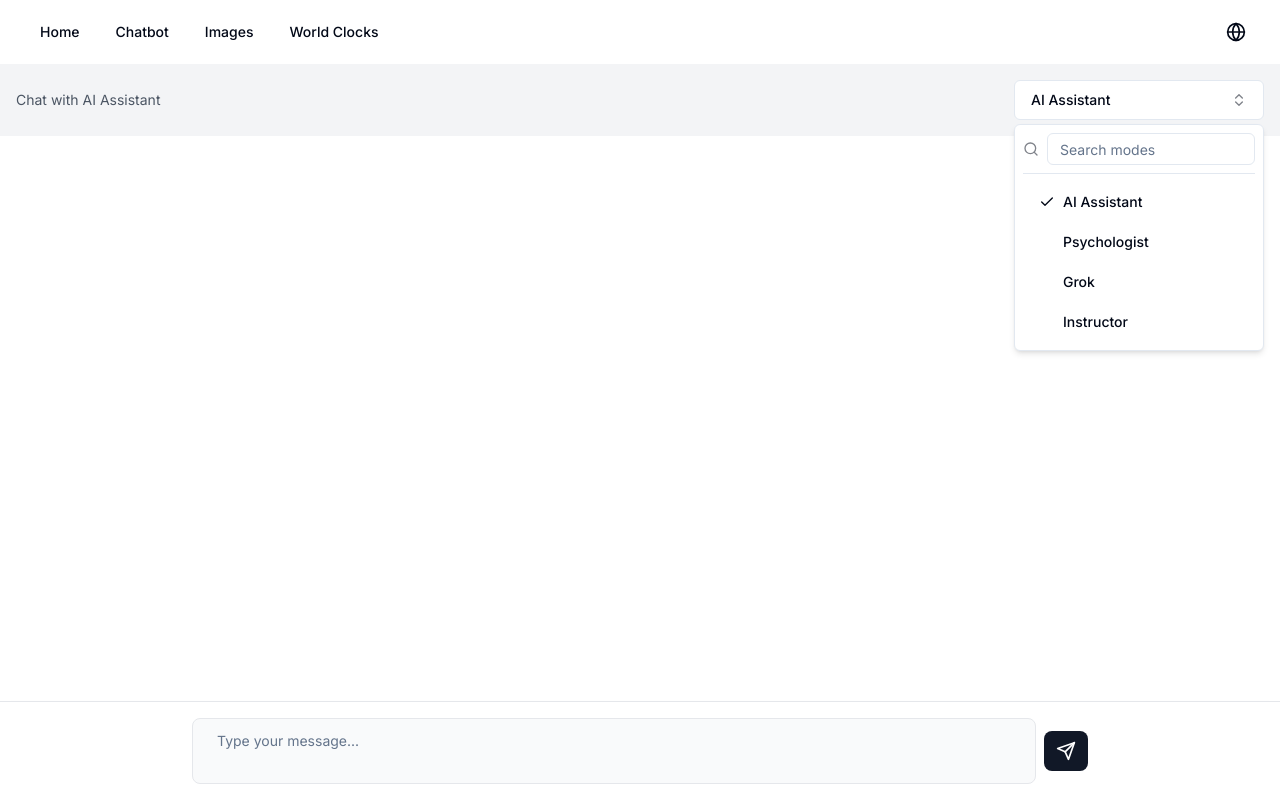
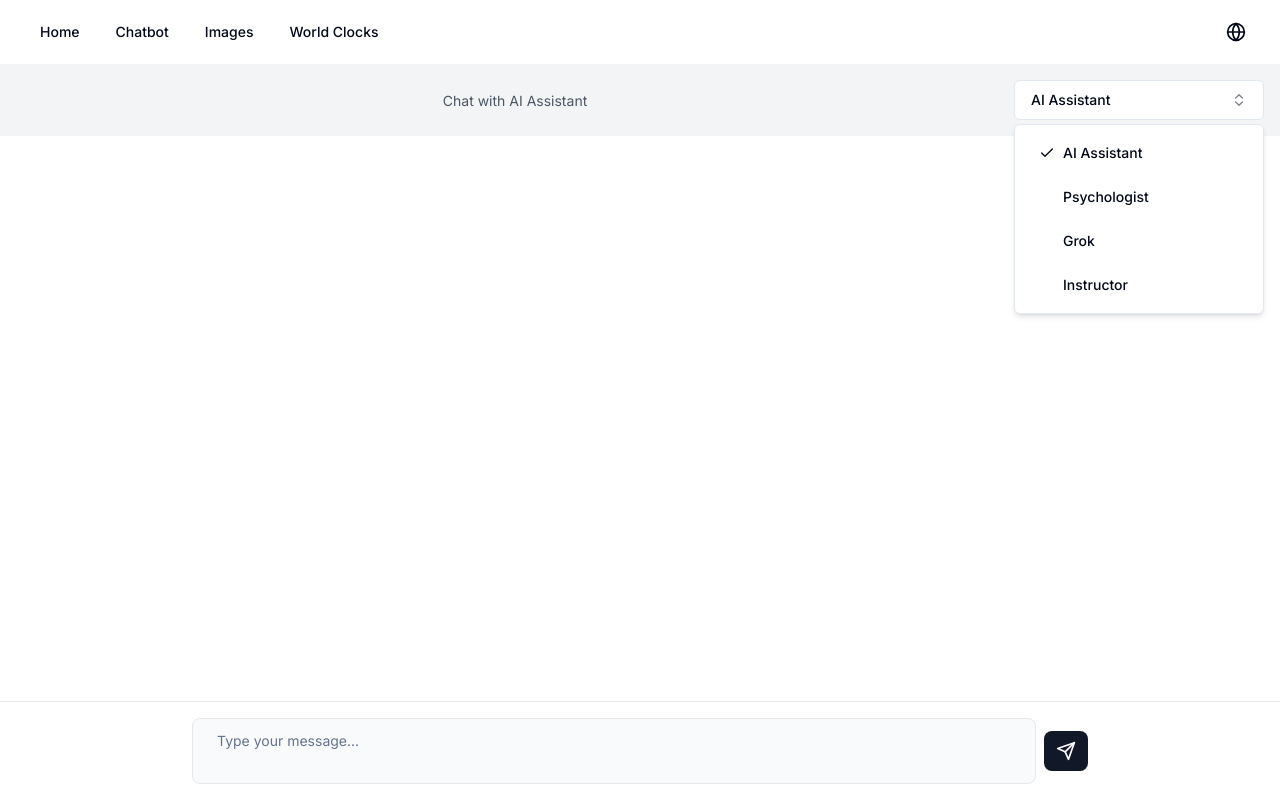
Before and after one commit to zepedroc/Whatevs, a Next.js app: page /en/chatbot in a window 1280 px wide. Both pictures are taken after a click on the button "AI Assistant". Built offline with nearby package versions, Linux system fonts and the light colour scheme.

Commit message:
Clear conversation when changing chat modes

```diff
--- a/src/app/[locale]/chatbot/page.tsx
+++ b/src/app/[locale]/chatbot/page.tsx
@@ -5,57 +5,35 @@ import { Suspense } from 'react';
 import Markdown from 'react-markdown';
 import remarkGfm from 'remark-gfm';
 import { useChat } from 'ai/react';
-import { useSearchParams, useRouter } from 'next/navigation';
+import { useSearchParams } from 'next/navigation';
 import { useTranslations } from 'next-intl';
-import { Check, ChevronsUpDown, Search } from 'lucide-react';
 
 import { SendIcon } from '@/icons/icons';
 import { Textarea } from '@/components/ui/textarea';
 import { Button } from '@/components/ui/button';
-import { Popover, PopoverContent, PopoverTrigger } from '@/components/ui/popover';
 import { ChatMode } from '@/constants/chatbot-constants';
-import { cn } from '@/lib/utils';
-import { Input } from '@/components/ui/input';
-
-type ChatModeOption = {
-  value: ChatMode;
-  label: string;
-  description: string;
-};
+import { ChatModeSelector } from '@/components/chat-mode-selector';
 
 function ChatContent() {
   const searchParams = useSearchParams();
-  const router = useRouter();
   const mode = searchParams.get('mode') || ChatMode.AIAssistant;
   const t = useTranslations();
-  const [open, setOpen] = React.useState(false);
-  const [search, setSearch] = React.useState('');
 
-  const chatModes: ChatModeOption[] = [
-    {
-      value: ChatMode.AIAssistant,
-      label: t('chatModes.aiAssistant.title'),
-      description: t('chatModes.aiAssistant.description'),
-    },
-    {
-      value: ChatMode.Psychologist,
-      label: t('chatModes.psychologist.title'),
-      description: t('chatModes.psychologist.description'),
-    },
-    {
-      value: ChatMode.Grok,
-      label: t('chatModes.grok.title'),
-      description: t('chatModes.grok.description'),
-    },
-    {
-      value: ChatMode.Instructor,
-      label: t('chatModes.instructor.title'),
-      description: t('chatModes.instructor.description'),
-    },
-  ];
+  return (
+    <div className="flex flex-col h-85vh">
+      <div className="bg-gray-100 p-4 flex items-center">
+        <div className="flex-1 text-center">
+          <span className="text-sm text-gray-600">{t('Chat.title', { mode })}</span>
+        </div>
+        <ChatModeSelector mode={mode} />
+      </div>
+      <ChatMessages key={mode} mode={mode} />
+    </div>
+  );
+}
 
-  const filteredModes = chatModes.filter((chatMode) => chatMode.label.toLowerCase().includes(search.toLowerCase()));
-
+function ChatMessages({ mode }: { mode: string }) {
+  const t = useTranslations();
   const { messages, input, handleInputChange, handleSubmit } = useChat({ body: { mode } });
 
   const handleKeyDown = (e: React.KeyboardEvent<HTMLTextAreaElement>) => {
@@ -90,49 +68,7 @@ function ChatContent() {
   };
 
   return (
-    <div className="flex flex-col h-85vh">
-      <div className="bg-gray-100 p-4 flex items-center justify-between">
-        <span className="text-sm text-gray-600">{t('Chat.title', { mode })}</span>
-        <Popover open={open} onOpenChange={setOpen}>
-          <PopoverTrigger asChild>
-            <Button variant="outline" role="combobox" aria-expanded={open} className="w-[250px] justify-between">
-              {mode ? chatModes.find((chatMode) => chatMode.value === mode)?.label : t('Chat.selectMode')}
-              <ChevronsUpDown className="ml-2 h-4 w-4 shrink-0 opacity-50" />
-            </Button>
-          </PopoverTrigger>
-          <PopoverContent className="w-[250px] p-2">
-            <div className="flex items-center border-b pb-2">
-              <Search className="mr-2 h-4 w-4 shrink-0 opacity-50" />
-              <Input
-                placeholder={t('Chat.searchMode')}
-                value={search}
-                onChange={(e) => setSearch(e.target.value)}
-                className="h-8 bg-transparent focus-visible:ring-0 focus-visible:ring-offset-0"
-              />
-            </div>
-            <div className="mt-2 max-h-[300px] overflow-y-auto">
-              {filteredModes.length === 0 ? (
-                <p className="py-6 text-center text-sm">{t('Chat.noModeFound')}</p>
-              ) : (
-                filteredModes.map((chatMode) => (
-                  <Button
-                    key={chatMode.value}
-                    variant="ghost"
-                    className="w-full justify-start gap-2"
-                    onClick={() => {
-                      router.push(`?mode=${chatMode.value}`);
-                      setOpen(false);
-                    }}
-                  >
-                    <Check className={cn('h-4 w-4', mode === chatMode.value ? 'opacity-100' : 'opacity-0')} />
-                    {chatMode.label}
-                  </Button>
-                ))
-              )}
-            </div>
-          </PopoverContent>
-        </Popover>
-      </div>
+    <>
       <div className="flex-1 overflow-auto p-4">
         <div className="mx-auto max-w-4xl space-y-4">
           {messages.length > 0
@@ -158,7 +94,7 @@ function ChatContent() {
           </div>
         </div>
       </form>
-    </div>
+    </>
   );
 }
 
--- /dev/null
+++ b/src/components/chat-mode-selector.tsx
@@ -0,0 +1,79 @@
+'use client';
+
+import * as React from 'react';
+import { useRouter } from 'next/navigation';
+import { useTranslations } from 'next-intl';
+import { Check, ChevronsUpDown } from 'lucide-react';
+
+import { Button } from '@/components/ui/button';
+import { Popover, PopoverContent, PopoverTrigger } from '@/components/ui/popover';
+import { ChatMode } from '@/constants/chatbot-constants';
+import { cn } from '@/lib/utils';
+
+type ChatModeOption = {
+  value: ChatMode;
+  label: string;
+  description: string;
+};
+
+interface ChatModeSelectorProps {
+  mode: string;
+}
+
+export function ChatModeSelector({ mode }: ChatModeSelectorProps) {
+  const router = useRouter();
+  const t = useTranslations();
+  const [open, setOpen] = React.useState(false);
+
+  const chatModes: ChatModeOption[] = [
+    {
+      value: ChatMode.AIAssistant,
+      label: t('chatModes.aiAssistant.title'),
+      description: t('chatModes.aiAssistant.description'),
+    },
+    {
+      value: ChatMode.Psychologist,
+      label: t('chatModes.psychologist.title'),
+      description: t('chatModes.psychologist.description'),
+    },
+    {
+      value: ChatMode.Grok,
+      label: t('chatModes.grok.title'),
+      description: t('chatModes.grok.description'),
+    },
+    {
+      value: ChatMode.Instructor,
+      label: t('chatModes.instructor.title'),
+      description: t('chatModes.instructor.description'),
+    },
+  ];
+
+  return (
+    <Popover open={open} onOpenChange={setOpen}>
+      <PopoverTrigger asChild>
+        <Button variant="outline" role="combobox" aria-expanded={open} className="w-[250px] justify-between">
+          {mode ? chatModes.find((chatMode) => chatMode.value === mode)?.label : t('Chat.selectMode')}
+          <ChevronsUpDown className="ml-2 h-4 w-4 shrink-0 opacity-50" />
+        </Button>
+      </PopoverTrigger>
+      <PopoverContent className="w-[250px] p-2">
+        <div className="max-h-[300px] overflow-y-auto space-y-1">
+          {chatModes.map((chatMode) => (
+            <Button
+              key={chatMode.value}
+              variant="ghost"
+              className="w-full justify-start gap-2"
+              onClick={() => {
+                router.push(`?mode=${chatMode.value}`);
+                setOpen(false);
+              }}
+            >
+              <Check className={cn('h-4 w-4', mode === chatMode.value ? 'opacity-100' : 'opacity-0')} />
+              {chatMode.label}
+            </Button>
+          ))}
+        </div>
+      </PopoverContent>
+    </Popover>
+  );
+}
--- a/src/components/navbar.tsx
+++ b/src/components/navbar.tsx
@@ -6,7 +6,6 @@ import { useTranslations } from 'next-intl';
 import { useParams } from 'next/navigation';
 
 import { NavigationMenuLink, NavigationMenuList, NavigationMenu, NavigationMenuItem } from '@/components/ui/navigation-menu';
-import { cn } from '@/lib/utils';
 import { LanguageSwitcher } from './language-switcher';
 
 export default function NavBar() {
```
